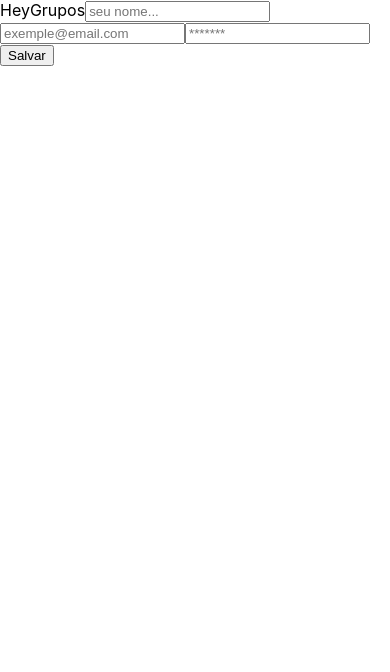
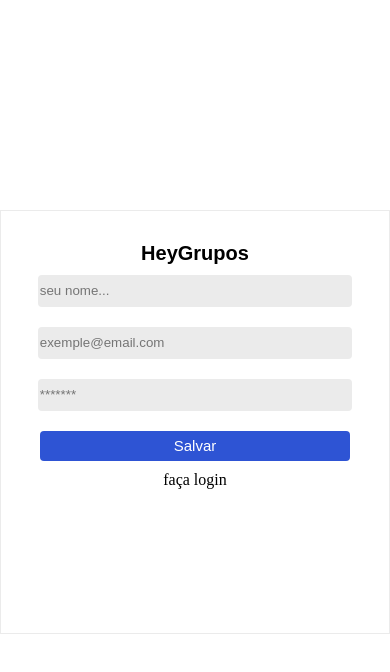
Before and after one commit to EricPereira234/HeyGrupos, a React (Create React App) app in the folder heygrupos/: page /siginup in a window 390 px wide. Shown: the top 672 px of the page. Built offline with nearby package versions, Linux system fonts and the light colour scheme.

Commit message:
criando finalizando tela de login e logout

```diff
--- a/heygrupos/src/index.css
+++ b/heygrupos/src/index.css
@@ -1,13 +1,17 @@
-body {
-  margin: 0;
-  font-family: -apple-system, BlinkMacSystemFont, 'Segoe UI', 'Roboto', 'Oxygen',
-    'Ubuntu', 'Cantarell', 'Fira Sans', 'Droid Sans', 'Helvetica Neue',
-    sans-serif;
-  -webkit-font-smoothing: antialiased;
-  -moz-osx-font-smoothing: grayscale;
+
+:root{
+  --white: #fff;
+  --black: #000;
+  --blue: #2E54D4;
+  --red: #F64B57;
+  --green: #DCF8C5;
+  --green--dark: #51C880;
+  --white--dark: #F6F6F6;
+
+  --color-inputs:#EBEBEB;
 }
 
-code {
-  font-family: source-code-pro, Menlo, Monaco, Consolas, 'Courier New',
-    monospace;
+body{
+  margin: 0;
+  padding: 0;
 }
--- /dev/null
+++ b/heygrupos/src/pages/ChatRoom/chatroom.module.css
@@ -0,0 +1,28 @@
+.cardChat{
+    width: 90%;
+    margin: auto;
+    display: flex;
+    align-items: center;
+    justify-content: center;
+}
+
+.carItem{
+    width: 80%;
+    height: 40px;
+    margin: 10px 0;
+    padding: 5px;
+    border-radius: 4px;
+    background-color: var(--white--dark);
+    cursor: pointer;
+}
+
+.nameGrupo{
+   font-family: Arial, Helvetica, sans-serif;
+   font-weight: bold;
+}
+
+.msg{
+    font-size: 14px;
+    font-family: Arial, Helvetica, sans-serif;
+    color: #ccc;
+}
--- a/heygrupos/src/pages/ChatRoom/index.tsx
+++ b/heygrupos/src/pages/ChatRoom/index.tsx
@@ -1,8 +1,18 @@
+import styles from "./chatroom.module.css";
+
+import Header from "../components/Header"
 
 
-
-export default function ChatRoom(){
-    return(
-        <h1>Tela chatroom</h1>
+export default function ChatRoom() {
+    return (
+        <>
+            <Header />
+            <div className={styles.cardChat} >
+               <div className={styles.carItem} >
+                 <div className={styles.nameGrupo} >React.js</div>
+                 <label className={styles.msg} >fala eric tudo bem?</label>
+               </div>
+            </div>
+        </>
     )
 }
--- a/heygrupos/src/pages/SiginUp/index.tsx
+++ b/heygrupos/src/pages/SiginUp/index.tsx
@@ -1,15 +1,17 @@
 import styles from './siginup.module.css';
+import { Link } from 'react-router-dom';
 
 export default function SiginUp() {
     return (
         <div className={styles.cardUp} >
             <div className={styles.cardInputs} >
-                <form>
-                    <label>HeyGrupos</label>
-                    <input type="text" placeholder="seu nome..." />
-                    <input type="email" placeholder="exemple@email.com" />
-                    <input type="password" placeholder="*******" />
-                    <input type="submit" value={'Salvar'} />
+                <form className={styles.fromLogin} >
+                    <label className={styles.titulnoLogi} >HeyGrupos</label>
+                    <input type="text" placeholder="seu nome..."  className={styles.inputsLogin}  />
+                    <input type="email" placeholder="exemple@email.com" className={styles.inputsLogin} />
+                    <input type="password" placeholder="*******"  className={styles.inputsLogin} />
+                    <input type="submit" value={'Salvar'} className={styles.buttonLogin} />
+                    <Link to={'/login'} >faça login</Link>
                 </form>
             </div>
         </div>
--- a/heygrupos/src/pages/SiginUp/siginup.module.css
+++ b/heygrupos/src/pages/SiginUp/siginup.module.css
@@ -0,0 +1,78 @@
+.cardUp{
+    width: 100vw;
+    height: 100vh;
+    display: flex;
+    align-items: center;
+    justify-content: center;
+}
+
+.cardInputs{
+    width: 50%;
+    height: 50%;
+    display: flex;
+    align-items: center;
+    justify-content: center;
+    border: 1px solid var(--color-inputs);
+}
+.fromLogin{
+    background-color: #fff;
+    width: 90%;
+    height: 95%;
+    display: flex;
+    align-items: center;
+    flex-direction: column;
+    padding: 5px;
+}
+
+.titulnoLogi{
+    margin-top: 20px;
+    font-family: Arial, Helvetica, sans-serif;
+    font-size: 20px;
+    font-weight: 700;
+}
+
+.inputsLogin{
+    width: 90%;
+    height: 30px;
+    margin: 10px 0;
+    border: none;
+    outline: none;
+    border-radius: 4px;
+    background-color: var(--color-inputs);
+}
+
+.buttonLogin{
+    width: 90%;
+    height: 30px;
+    margin: 10px 0;
+    padding: 2px 2px;
+    border: none;
+    border-radius: 4px;
+    font-size: 15px;
+    font-family: Arial, Helvetica, sans-serif;
+    cursor: pointer;
+    color: var(--white);
+    background-color: var(--blue);
+}
+
+a{
+    text-decoration: none;
+    color: var(--black);
+}
+
+
+@media screen  and (max-width: 700px){
+    .cardInputs{
+        width: 100%;
+    }
+    .fromLogin{
+        width: 100%;
+        padding: 0;
+    }
+    .inputsLogin {
+        width: 80%;
+    }
+    .buttonLogin{
+        width: 80%;
+    }
+}
--- a/heygrupos/src/pages/Signin/index.tsx
+++ b/heygrupos/src/pages/Signin/index.tsx
@@ -1,4 +1,5 @@
 import styles from "./login.module.css";
+import { Link } from "react-router-dom";
 
 export default function Login(){
     return(
@@ -9,6 +10,7 @@ export default function Login(){
                 <input type="email" placeholder="exemple@email.com" className={styles.inputsLogin} />
                 <input type="password" placeholder="*******" className={styles.inputsLogin} />
                 <input type="submit" value={'Salvar'} className={styles.buttonLogin}  />
+                <Link to={'/siginup'} >criar conta</Link>
             </form>
           </div>
         </div>
--- a/heygrupos/src/pages/Signin/login.module.css
+++ b/heygrupos/src/pages/Signin/login.module.css
@@ -7,12 +7,12 @@
 }
 
 .cardInputs{
-    background-color: bisque;
     width: 50%;
     height: 50%;
     display: flex;
     align-items: center;
     justify-content: center;
+    border: 1px solid var(--color-inputs);
 }
 .fromLogin{
     background-color: #fff;
@@ -25,11 +25,54 @@
 }
 
 .tituloLogin{
+    margin-top: 20px;
     font-family: Arial, Helvetica, sans-serif;
     font-size: 20px;
     font-weight: 700;
 }
 
 .inputsLogin{
-    width: 100%;
+    width: 90%;
+    height: 30px;
+    margin: 10px 0;
+    border: none;
+    outline: none;
+    border-radius: 4px;
+    background-color: var(--color-inputs);
 }
+
+.buttonLogin{
+    width: 90%;
+    height: 30px;
+    margin: 10px 0;
+    padding: 2px 2px;
+    border: none;
+    border-radius: 4px;
+    font-size: 15px;
+    font-family: Arial, Helvetica, sans-serif;
+    cursor: pointer;
+    color: var(--white);
+    background-color: var(--blue);
+}
+
+a{
+    text-decoration: none;
+    color: var(--black);
+}
+
+
+@media screen  and (max-width: 700px){
+    .cardInputs{
+        width: 100%;
+    }
+    .fromLogin{
+        width: 100%;
+        padding: 0;
+    }
+    .inputsLogin {
+        width: 80%;
+    }
+    .buttonLogin{
+        width: 80%;
+    }
+}
--- /dev/null
+++ b/heygrupos/src/pages/components/Header/header.module.css
@@ -0,0 +1,16 @@
+.cardHeader{
+    width: 100%;
+    height: 30px;
+    padding: 2px 0;
+    display: flex;
+    align-items: center;
+    justify-content: space-between;
+    font-size: 18px;
+    font-family: Arial, Helvetica, sans-serif;
+    color: var(--white);
+    background-color: var(--blue);
+}
+
+.titulo{
+    margin-left: 20px;
+}
--- /dev/null
+++ b/heygrupos/src/pages/components/Header/index.tsx
@@ -0,0 +1,10 @@
+import styles from "./header.module.css"
+
+
+export default function Header(){
+    return(
+        <div className={styles.cardHeader} >
+          <div className={styles.titulo} > Grupos </div>
+        </div>
+    )
+}
```
